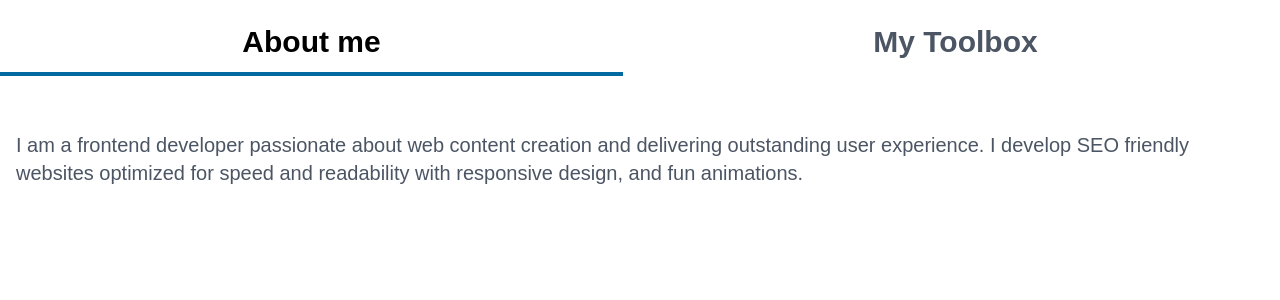
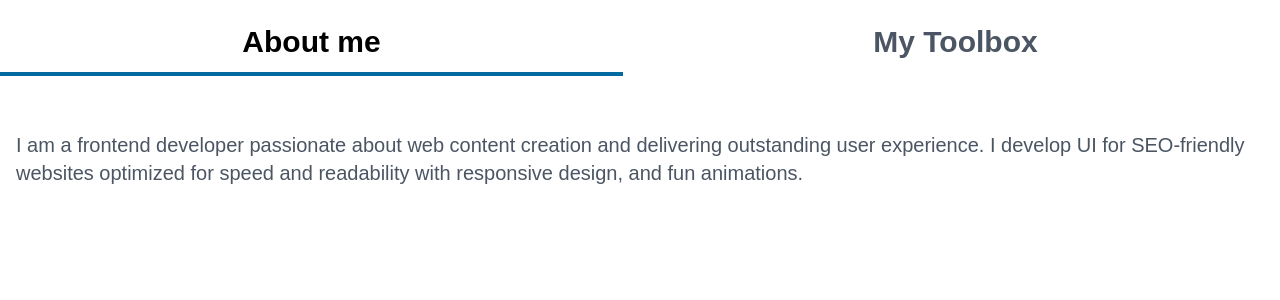
Before and after one commit to AleKoles/My-Portfolio, a Next.js app: page /tabs in a window 1280 px wide. Shown: the top 300 px of the page. Built offline with nearby package versions, Linux system fonts and the light colour scheme.

Commit message:
Update text in tabs.jsx

```diff
--- a/pages/tabs.jsx
+++ b/pages/tabs.jsx
@@ -70,7 +70,7 @@ const Tabs = () => {
                   <p className="py-5 text-md lg:text-xl text-gray-600 dark:text-white leading-8">
                     I am a frontend developer passionate about web content
                     creation and delivering outstanding user experience. I
-                    develop SEO friendly websites optimized for speed and
+                    develop UI for SEO-friendly websites optimized for speed and
                     readability with responsive design, and fun animations.
                   </p>
                 </div>
```
